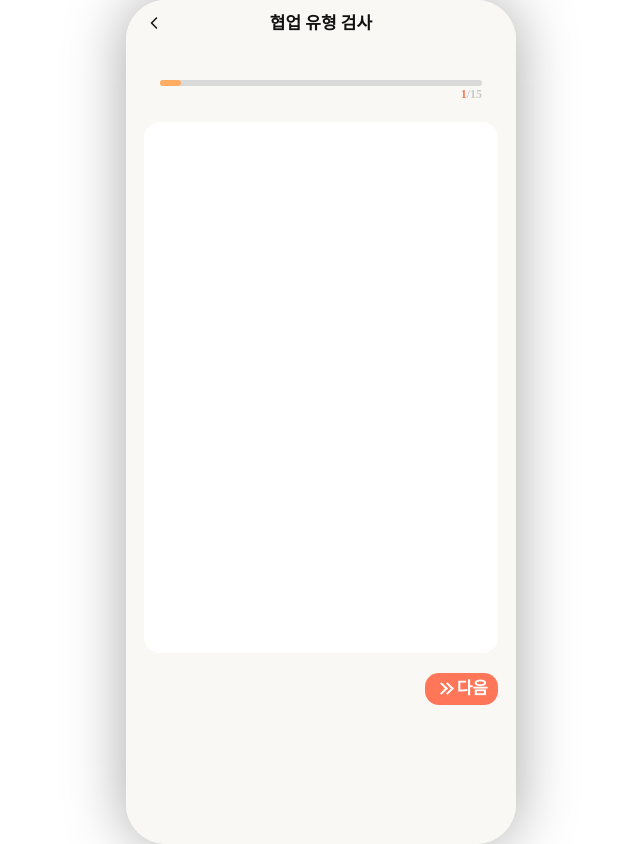
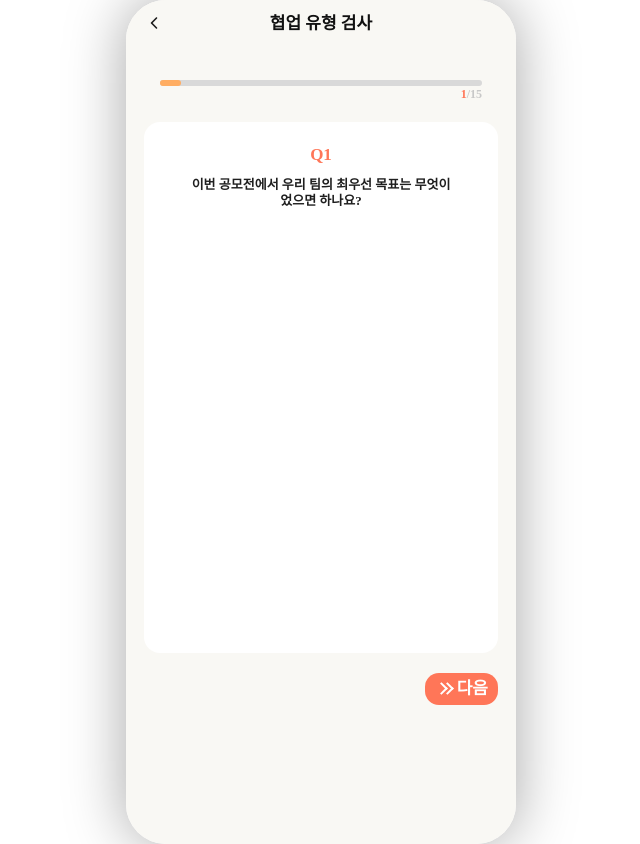
Before and after one commit to IT-Cotato/13th-Gongmozip-FE, a Next.js app: page /collaboration-type/questions/1 in a window 1280 px wide. Shown: the whole page, without its empty margins (319-959 px from the left). Built offline with nearby package versions, Linux system fonts and the light colour scheme.

Commit message:
feat: 협업 유형 검사 질문 화면 구성

```diff
--- a/src/app/collaboration-type/_data/collaborationTest.ts
+++ b/src/app/collaboration-type/_data/collaborationTest.ts
@@ -1,13 +1,26 @@
 export const COLLABORATION_TEST_TOTAL_QUESTION_COUNT = 15;
 
-export const COLLABORATION_TEST_QUESTIONS = Array.from(
-  { length: COLLABORATION_TEST_TOTAL_QUESTION_COUNT },
-  (_, index) => ({
-    id: index + 1,
-    title: `협업 유형 검사 ${index + 1}번 문제`,
-    options: ["그렇다", "아니다"],
-  }),
-);
+export const COLLABORATION_TEST_QUESTIONS = [
+  "이번 공모전에서 우리 팀의 최우선 목표는 무엇이었으면 하나요?",
+  "어떤 방식으로 일정을 관리하고 작업하는 것을 선호하나요?",
+  "팀원들과 어떤 형태의 소통을 선호하나요?",
+  "나는 나를 크게 잘못 대한 사람에게도 거의 원한을 품지 않는다.",
+  "나는 다른 사람이 반대 의견을 낼 때 보통 꽤 유연하게 생각을 바꾸는 편이다.",
+  "사람들은 때때로 내가 너무 고집스럽다고 이야기한다.",
+  "나는 목표를 달성하려 할 때 종종 매우 열심히 자신을 몰아붙인다.",
+  "나는 시간이 걸리더라도 항상 정확하게 일하려고 노력한다.",
+  "나는 그냥 버틸 수 있을 최소한의 일만 한다.",
+  "나는 승진이나 임금 인상을 위해, 효과가 있을 것을 알더라도 아부하지 않을 것이다.",
+  "나는 평균적인 사람보다 더 많은 존중을 받을 자격이 있다고 생각한다.",
+  "절대 들키지 않는다는 걸 안다면, 나는 15억을 훔칠 의향이 있다.",
+  "나는 혼자 일하는 것보다 적극적인 사회적 상호작용이 있는 일을 더 선호한다.",
+  "나는 사회적 상황에서 보통 먼저 다가가는 편이다.",
+  "나는 단체 회의에서 내 의견을 거의 표현하지 않는다.",
+].map((title, index) => ({
+  id: index + 1,
+  title,
+  options: ["그렇다", "아니다"],
+}));
 
 export const COLLABORATION_RESULT_TYPES = [
   {
--- a/src/app/collaboration-type/questions/[questionId]/page.tsx
+++ b/src/app/collaboration-type/questions/[questionId]/page.tsx
@@ -52,8 +52,13 @@ export default async function CollaborationTypeQuestionPage({
       </div>
 
       <section className="mt-[36px] flex flex-col px-[18px]">
-        <div className="flex h-[531px] self-stretch rounded-2xl bg-white px-11 pb-[14px] pt-[22px]">
-          <div className="flex flex-1 items-start justify-center gap-[10px]" />
+        <div className="flex h-[531px] flex-col self-stretch rounded-2xl bg-white px-11 pb-[14px] pt-[22px]">
+          <p className="h-[17px] self-stretch text-center font-[Pretendard] text-[17px] font-bold leading-[135%] text-semantic-fill-brand">
+            Q{currentQuestionId}
+          </p>
+          <p className="mt-4 flex h-8 items-center justify-center self-stretch text-center font-[Pretendard] text-[13px] font-semibold leading-[125%] text-semantic-label-normal">
+            {question.title}
+          </p>
         </div>
         <Link
           className="mt-5 inline-flex h-8 items-center justify-center gap-[5px] self-end rounded-[14px] bg-[#FF7658] px-2.5 py-[9px] font-[Roboto] text-[17px] font-semibold leading-[125%] text-white"
```
